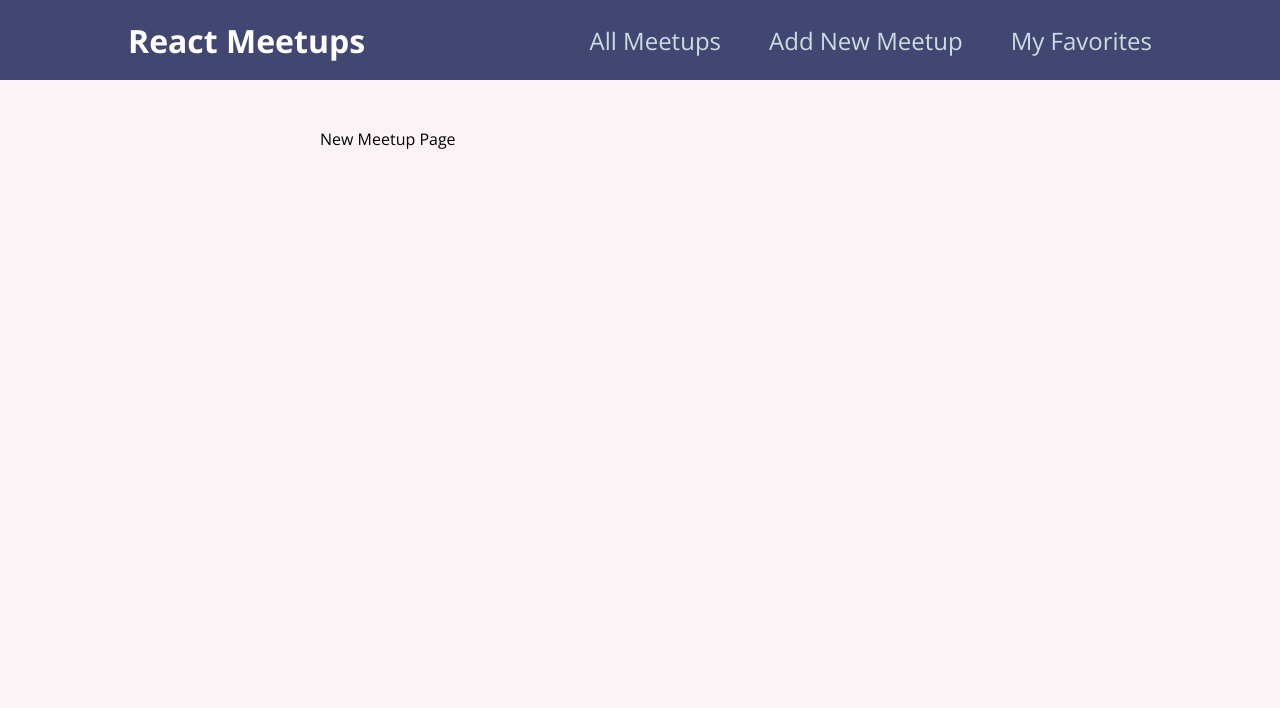
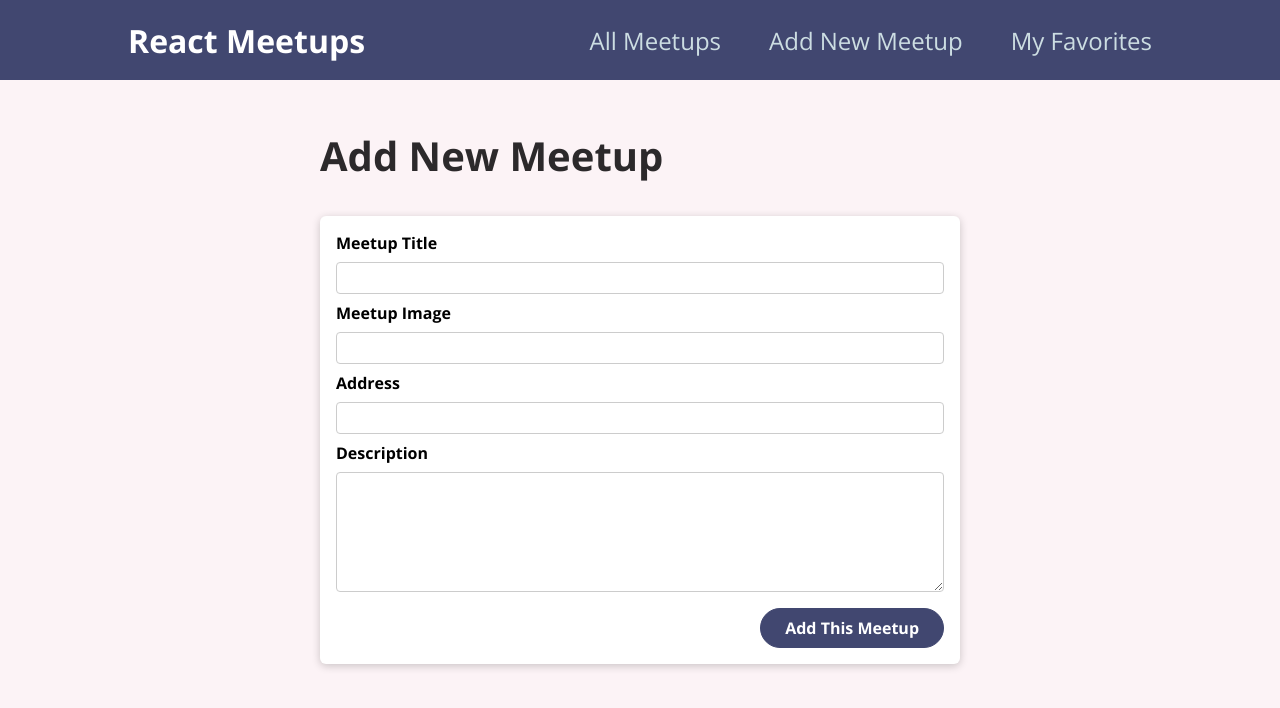
Before and after one commit to kritika243/meet-up, a React (Create React App) app: page /new-meetup in a window 1280 px wide. Shown: the top 708 px of the page. Built offline with nearby package versions, Linux system fonts and the light colour scheme.

Commit message:
added the form component for new meetup

```diff
--- /dev/null
+++ b/src/components/meetups/NewMeetupForm.js
@@ -0,0 +1,31 @@
+import Card from '../UI/Card'
+import classes from './NewMeetupForm.module.css'
+function NewMeetupForm() {
+  return (
+    <Card>
+      <form className={classes.form}>
+        <div className={classes.control}>
+          <label htmlFor='title'>Meetup Title</label>
+          <input type='text' required id='title' />
+        </div>
+        <div className={classes.control}>
+          <label htmlFor='image'>Meetup Image</label>
+          <input type='url' required id='image' />
+        </div>
+        <div className={classes.control}>
+          <label htmlFor='address'>Address</label>
+          <input type='text' required id='address' />
+        </div>
+        <div className={classes.control}>
+          <label htmlFor='description'>Description</label>
+          <textarea required id='description' rows='5'></textarea>
+        </div>
+        <div className={classes.actions}>
+          <button>Add This Meetup</button>
+        </div>
+      </form>
+    </Card>
+  )
+}
+
+export default NewMeetupForm
--- /dev/null
+++ b/src/components/meetups/NewMeetupForm.module.css
@@ -0,0 +1,45 @@
+.form {
+  padding: 1rem;
+}
+
+.control {
+  margin-bottom: 0.5rem;
+}
+
+.control label {
+  display: block;
+  font-weight: bold;
+  margin-bottom: 0.5rem;
+}
+
+.control input,
+.control textarea {
+  display: block;
+  font: inherit;
+  border-radius: 4px;
+  border: 1px solid #ccc;
+  padding: 0.25rem;
+  width: 100%;
+}
+
+.actions {
+  margin-top: 1rem;
+  text-align: right;
+}
+
+.actions button {
+  font: inherit;
+  cursor: pointer;
+  background-color: #414770;
+  color: white;
+  padding: 0.5rem 1.5rem;
+  border: 1px solid #414770;
+  border-radius: 25px;
+  font-weight: bold;
+}
+
+.actions button:hover,
+.actions button:active {
+  background-color: #606bb3;
+  border-color: #606bb3;
+}
--- a/src/pages/NewMeetup.js
+++ b/src/pages/NewMeetup.js
@@ -1,5 +1,12 @@
+import NewMeetupForm from '../components/meetups/NewMeetupForm'
+
 function NewMeetupPage() {
-  return <div>New Meetup Page</div>
+  return (
+    <section>
+      <h1>Add New Meetup</h1>
+      <NewMeetupForm />
+    </section>
+  )
 }
 
 export default NewMeetupPage
```
